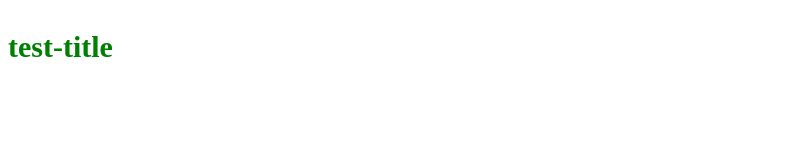
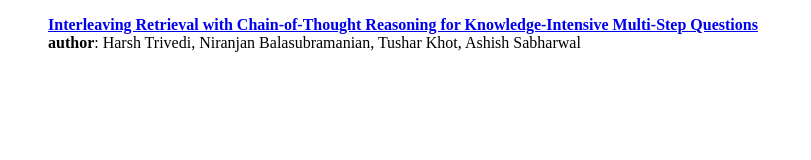
Before and after one commit to XMLAleph/RAG-awesomelist.github.io, a plain HTML site: page index.html in a window 1280 px wide. Shown: the whole page, without its empty margins (0-811 px from the left). Drawn offline with nearby package versions, Linux system fonts and the light colour scheme.

Commit message:
Update index.html

```diff
--- a/index.html
+++ b/index.html
@@ -3,10 +3,16 @@
     <head>
         <script src="https://cdn.staticfile.net/jquery/3.7.1/jquery.min.js"></script>
         <meta charset="utf-8">
-        <title></title>
+        <title>rag-awesome-list</title>
     </head>
     <body class="bod2">
-        <p style="font-size:30px; color:green;"><b>test-title</b></p>
-
+        <ul>
+            <div>
+            <a href="https://arxiv.org/abs/2212.10509"><b>Interleaving Retrieval with Chain-of-Thought Reasoning for Knowledge-Intensive Multi-Step Questions</b></a>
+            <br>
+            <b>author</b>: Harsh Trivedi, Niranjan Balasubramanian, Tushar Khot, Ashish Sabharwal
+            <br>
+            </div>
+        </ul>
     </body>
 </html>
```
